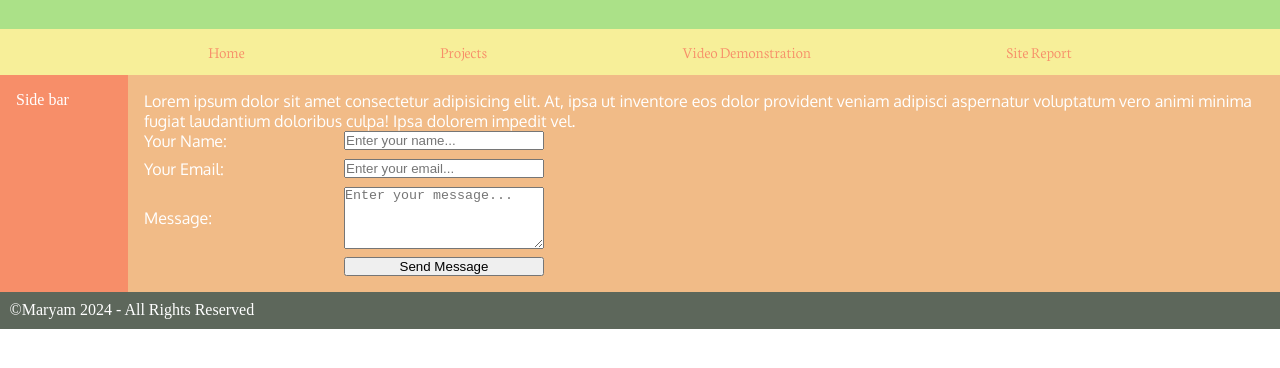
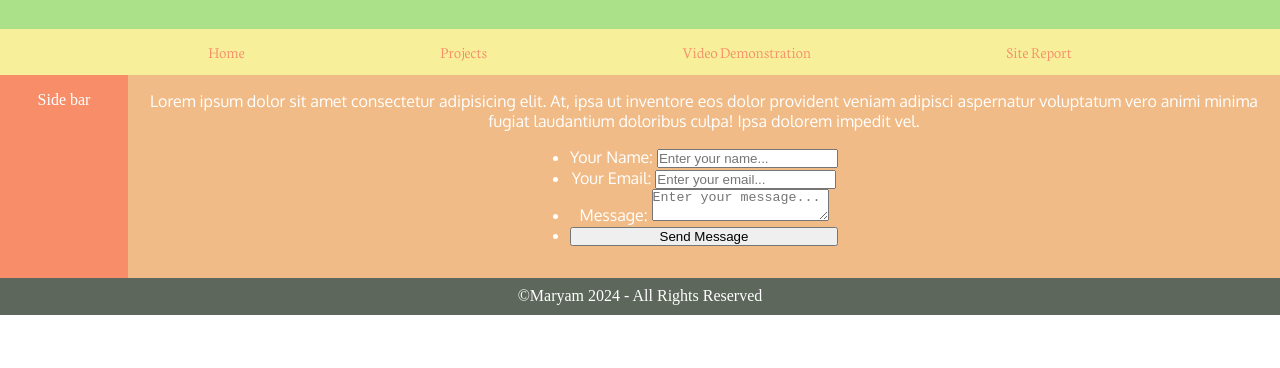
Before and after one commit to maryamadetona/Maryam-s--Website, a plain HTML site: page contact.html in a window 1280 px wide. Shown: the part 74-442 px from the top of the page. Drawn offline with Linux system fonts and the light colour scheme.

Commit message:
trying to center without the navigation looking off, still in progress though

```diff
--- a/contact.html
+++ b/contact.html
@@ -9,7 +9,7 @@
     <link rel="stylesheet" href="desktop.css" media="screen and (min-width: 800px)">
 </head>
 <body id="clicked">
-    <header>
+    <header class="topnav">
         <a href="#clicked" class="showNav on"></a>
         <a href="#" class="showNav off"></a>
         <h1>Contact Me</h1>
@@ -28,17 +28,24 @@
         <p>Lorem ipsum dolor sit amet consectetur adipisicing elit. At, ipsa ut inventore eos dolor provident veniam adipisci aspernatur voluptatum vero animi minima fugiat laudantium doloribus culpa! Ipsa dolorem impedit vel.</p>
 
         <form action="mailto:" method="get">
+            <ul>
+                <li>
 
                     <label for="name">Your Name:</label>
                     <input type="text" id="name" name= "name" placeholder="Enter your name..." required>
-
+                </li>
+                <li>
                     <label for="email">Your Email:</label>
                     <input type="email" id="email" name="email" placeholder="Enter your email..." required>
-
+                </li>
+                <li>
                     <label for="message">Message:</label>
-            <textarea id="message" name="message" rows="4" placeholder="Enter your message..." required></textarea>
-
+                    <textarea id="message" name="message" placeholder="Enter your message..." required></textarea>
+                </li>
+                <li>
                     <button type="submit">Send Message</button>
+                </li>
+                </ul>
         </form>
         </body>
 
--- a/main.css
+++ b/main.css
@@ -61,13 +61,17 @@ nav ul {
 }
 
 form {
-    display: grid;
-    grid-template-columns: 50% 50%;
-    align-items: center;
-    row-gap: 0.5em;
-    width: 25em;
+    display: inline-block;
+    border: #AA7B62;
+    padding: 1em;
+    border-radius: 1em;
 }
 
 button[type="submit"] {
     grid-column: 2;
+    width: 100%;
 }
+
+body{
+    text-align: center;
+}
--- a/mobile.css
+++ b/mobile.css
@@ -57,3 +57,12 @@ nav {
 #clicked:target nav {
     display: none;
 }
+
+form {
+    grid-template-columns: 1fr;
+    row-gap: 1em;
+}
+
+body header:not(.topnav){
+   text-align: center;
+}
```
Lines whose indentation alone changed are shown as unchanged.
